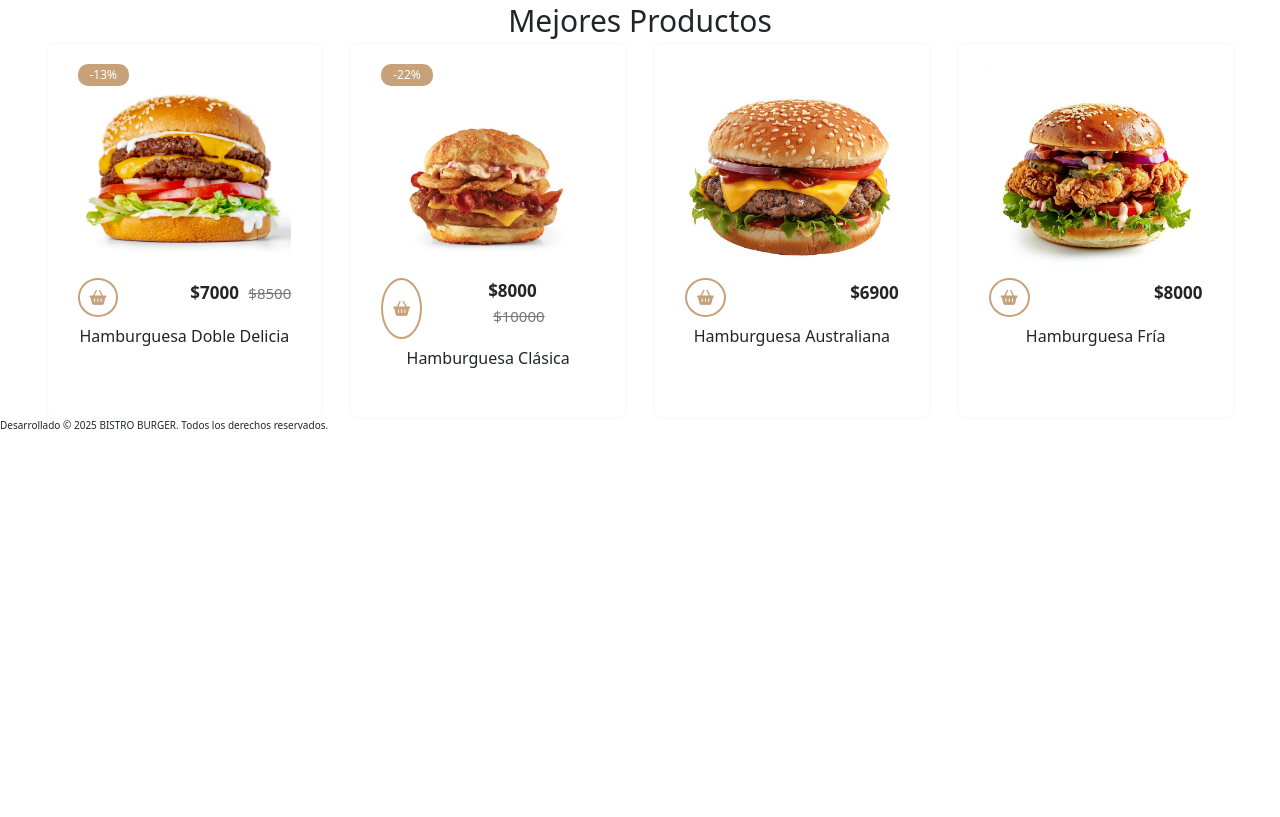
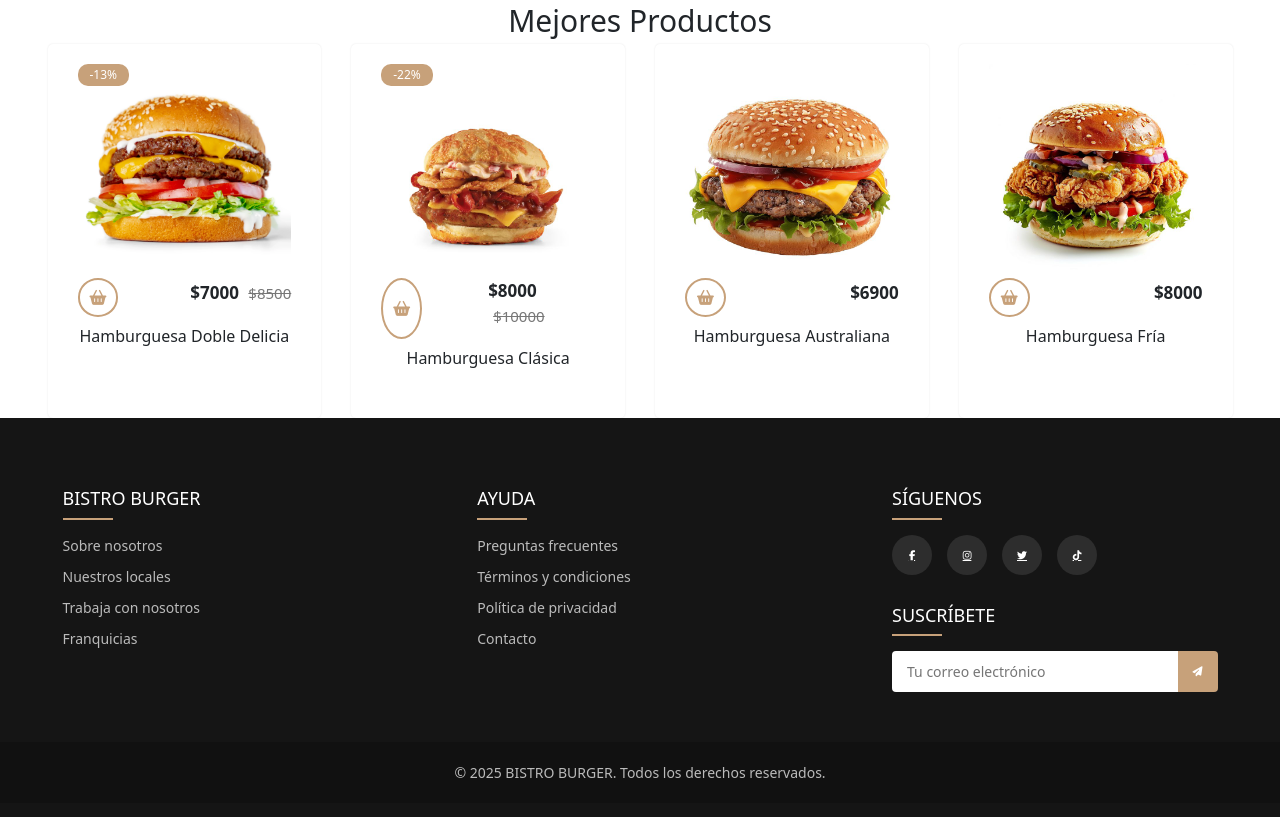
Before and after one commit to Gijuarez/Hamburquesa1, a plain HTML site: page index.html in a window 1280 px wide. Shown: the part 1033-1850 px from the top of the page. Before the commit the page ends 1476 px from the top, so only its background shows below. Drawn offline with nearby package versions, Linux system fonts and the light colour scheme.

Commit message:
backup
queda con el footer

```diff
--- a/index.html
+++ b/index.html
@@ -181,11 +181,47 @@
         </section>
     </main>
 
-    <footer>
+    <footer class="footer">
+        <div class="container">
+            <div class="footer-row">
+                <div class="footer-col">
+                    <h4>BISTRO BURGER</h4>
+                    <ul>
+                        <li><a href="#">Sobre nosotros</a></li>
+                        <li><a href="#">Nuestros locales</a></li>
+                        <li><a href="#">Trabaja con nosotros</a></li>
+                        <li><a href="#">Franquicias</a></li>
+                    </ul>
+                </div>
+                <div class="footer-col">
+                    <h4>Ayuda</h4>
+                    <ul>
+                        <li><a href="#">Preguntas frecuentes</a></li>
+                        <li><a href="#">Términos y condiciones</a></li>
+                        <li><a href="#">Política de privacidad</a></li>
+                        <li><a href="#">Contacto</a></li>
+                    </ul>
+                </div>
+                <div class="footer-col">
+                    <h4>Síguenos</h4>
+                    <div class="social-links">
+                        <a href="#"><i class="fab fa-facebook-f"></i></a>
+                        <a href="#"><i class="fab fa-instagram"></i></a>
+                        <a href="#"><i class="fab fa-twitter"></i></a>
+                        <a href="#"><i class="fab fa-tiktok"></i></a>
+                    </div>
+                    <div class="newsletter">
+                        <h4>Suscríbete</h4>
+                        <form>
+                            <input type="email" placeholder="Tu correo electrónico" required>
+                            <button type="submit"><i class="fas fa-paper-plane"></i></button>
+                        </form>
+                    </div>
+                </div>
+            </div>
+        </div>
         <div class="copyright">
-            <p>
-                Desarrollado &copy; 2025 BISTRO BURGER. Todos los derechos reservados.
-            </p>
+            <p>&copy; 2025 BISTRO BURGER. Todos los derechos reservados.</p>
         </div>
     </footer>
 
--- a/styles.css
+++ b/styles.css
@@ -488,3 +488,152 @@ html {
 	color: #777;
 	margin-left: 0.5rem;
 }
+/* ********************************** */
+/*               FOOTER               */
+/* ********************************** */
+.footer {
+    background-color: var(--dark-color);
+    padding: 70px 0;
+    color: #fff;
+}
+
+.footer-row {
+    display: flex;
+    flex-wrap: wrap;
+    justify-content: space-between;
+    max-width: 1200px;
+    margin: 0 auto;
+}
+
+.footer-col {
+    width: 30%;
+    padding: 0 15px;
+}
+
+.footer-col h4 {
+    font-size: 1.8rem;
+    color: #fff;
+    margin-bottom: 25px;
+    font-weight: 500;
+    position: relative;
+    text-transform: uppercase;
+}
+
+.footer-col h4::before {
+    content: '';
+    position: absolute;
+    left: 0;
+    bottom: -10px;
+    background-color: var(--primary-color);
+    height: 2px;
+    box-sizing: border-box;
+    width: 50px;
+}
+
+.footer-col ul {
+    list-style: none;
+    padding-left: 0;
+}
+
+.footer-col ul li {
+    margin-bottom: 10px;
+}
+
+.footer-col ul li a {
+    font-size: 1.4rem;
+    color: #bbb;
+    text-decoration: none;
+    display: block;
+    transition: all 0.3s ease;
+}
+
+.footer-col ul li a:hover {
+    color: #fff;
+    padding-left: 8px;
+}
+
+.footer-col .social-links {
+    margin-top: 20px;
+    display: flex;
+    gap: 15px;
+}
+
+.footer-col .social-links a {
+    display: inline-flex;
+    align-items: center;
+    justify-content: center;
+    height: 40px;
+    width: 40px;
+    background-color: rgba(255, 255, 255, 0.1);
+    border-radius: 50%;
+    color: #fff;
+    transition: all 0.3s ease;
+}
+
+.footer-col .social-links a:hover {
+    background-color: var(--primary-color);
+    transform: translateY(-3px);
+}
+
+.footer-col .newsletter {
+    margin-top: 30px;
+}
+
+.footer-col .newsletter form {
+    display: flex;
+    margin-top: 10px;
+}
+
+.footer-col .newsletter input {
+    flex: 1;
+    padding: 10px 15px;
+    border: none;
+    outline: none;
+    font-size: 1.4rem;
+    border-radius: 4px 0 0 4px;
+}
+
+.footer-col .newsletter button {
+    background-color: var(--primary-color);
+    color: #fff;
+    border: none;
+    padding: 0 15px;
+    cursor: pointer;
+    border-radius: 0 4px 4px 0;
+    transition: all 0.3s ease;
+}
+
+.footer-col .newsletter button:hover {
+    background-color: #a5825f;
+}
+
+.copyright {
+    background-color: #111;
+    padding: 20px 0;
+    text-align: center;
+    margin-top: 50px;
+}
+
+.copyright p {
+    font-size: 1.4rem;
+    color: #bbb;
+    margin: 0;
+}
+
+/* Responsive footer */
+@media (max-width: 768px) {
+    .footer-col {
+        width: 50%;
+        margin-bottom: 30px;
+    }
+}
+
+@media (max-width: 480px) {
+    .footer-col {
+        width: 100%;
+    }
+
+    .footer {
+        padding: 50px 0 30px;
+    }
+}
```
